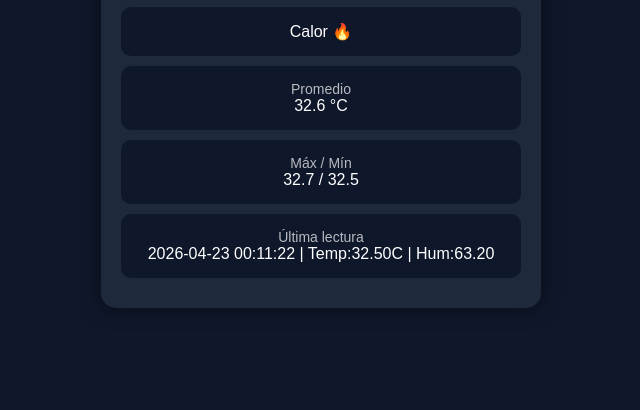
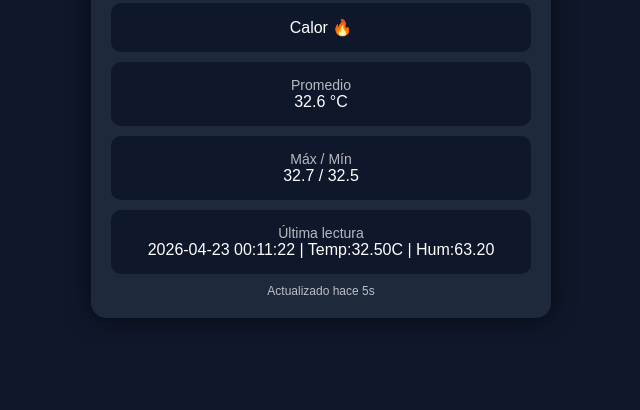
Before and after one commit to manumartinezmm00-ctrl/detector, a plain HTML site: page index.html in a window 1280 px wide. Shown: the part 406-816 px from the top of the page, without its empty margins (319-959 px from the left). Drawn offline with Linux system fonts and the light colour scheme.

Commit message:
Update index.html

```diff
--- a/index.html
+++ b/index.html
@@ -16,11 +16,11 @@ body{
 }
 
 .container{
-  width:400px;
+  width:420px;
   background:#1e293b;
   padding:20px;
   border-radius:15px;
-  box-shadow:0 0 20px rgba(0,0,0,0.5);
+  box-shadow:0 0 25px rgba(0,0,0,0.6);
 }
 
 h1{
@@ -38,6 +38,7 @@ h1{
 
 .big{
   font-size:40px;
+  transition: transform .2s ease, color .2s ease;
 }
 
 .small{
@@ -50,11 +51,39 @@ h1{
   background:#334155;
   border-radius:10px;
   overflow:hidden;
+  margin-top:5px;
 }
 
 .fill{
   height:100%;
   background:#22c55e;
+  transition: width .4s ease;
+}
+
+/* animación cuando cambia */
+.updated{
+  animation: flash 0.5s ease;
+}
+
+@keyframes flash{
+  0%{color:#22c55e; transform:scale(1.12);}
+  100%{color:white; transform:scale(1);}
+}
+
+.badge{
+  display:inline-block;
+  padding:3px 8px;
+  border-radius:8px;
+  font-size:12px;
+  background:#22c55e;
+  margin-left:8px;
+}
+
+.status{
+  text-align:center;
+  margin-top:10px;
+  font-size:12px;
+  opacity:0.7;
 }
 </style>
 </head>
@@ -96,17 +125,44 @@ h1{
 
 </div>
 
+<!-- sonido -->
+<audio id="beep">
+  <source src="https://actions.google.com/sounds/v1/alarms/beep_short.ogg" type="audio/ogg">
+</audio>
+
 <script>
 
 const URL = "https://raw.githubusercontent.com/manumartinezmm00-ctrl/detector/main/data.txt";
 
+let ultimaLinea = "";
+let lastUpdateTime = null;
+
+// ===== STATUS UI =====
+const status = document.createElement("div");
+status.className = "status";
+document.querySelector(".container").appendChild(status);
+
+// ===== TIEMPO RELATIVO =====
+function tiempoRelativo(){
+  if(!lastUpdateTime) return "--";
+  let diff = Math.floor((Date.now() - lastUpdateTime)/1000);
+  return diff + "s";
+}
+
+// ===== CARGAR DATOS =====
 async function cargarDatos(){
 
   try{
-    const res = await fetch(URL);
+
+    status.innerText = "Actualizando...";
+
+    const res = await fetch(URL + "?t=" + Date.now());
     const text = await res.text();
 
     const lineas = text.trim().split("\n");
+    if(lineas.length === 0) return;
+
+    let lineaActual = lineas[lineas.length-1];
 
     let temps = [];
     let hums = [];
@@ -126,40 +182,60 @@ async function cargarDatos(){
     let ultimaTemp = temps[temps.length-1];
     let ultimaHum = hums[hums.length-1];
 
+    // ===== DETECTAR NUEVO =====
+    let nuevo = lineaActual !== ultimaLinea;
+
+    if(nuevo){
+      document.getElementById("beep").play().catch(()=>{});
+
+      document.getElementById("temp").classList.add("updated");
+      document.getElementById("hum").classList.add("updated");
+
+      setTimeout(()=>{
+        document.getElementById("temp").classList.remove("updated");
+        document.getElementById("hum").classList.remove("updated");
+      }, 500);
+
+      lastUpdateTime = Date.now();
+      ultimaLinea = lineaActual;
+    }
+
     // ===== UI =====
     document.getElementById("temp").innerText = ultimaTemp + " °C";
     document.getElementById("hum").innerText = ultimaHum + " %";
 
-    // barra
     document.getElementById("bar").style.width = ultimaHum + "%";
 
-    // clima
     let clima = "Normal";
     if(ultimaTemp < 20) clima = "Frío ❄️";
     else if(ultimaTemp > 28) clima = "Calor 🔥";
 
-    document.getElementById("clima").innerText = clima;
+    document.getElementById("clima").innerHTML =
+      clima + (nuevo ? ' <span class="badge">NEW</span>' : '');
 
-    // promedio
     let avg = temps.reduce((a,b)=>a+b,0)/temps.length;
     document.getElementById("avg").innerText = avg.toFixed(1) + " °C";
 
-    // max min
     let max = Math.max(...temps);
     let min = Math.min(...temps);
 
     document.getElementById("maxmin").innerText = max + " / " + min;
 
-    // última fecha
-    document.getElementById("last").innerText = lineas[lineas.length-1];
+    document.getElementById("last").innerText = lineaActual;
+
+    status.innerText = "Actualizado hace " + tiempoRelativo();
 
   }catch(e){
     console.error(e);
+    status.innerText = "Error cargando datos";
   }
 }
 
-// actualizar cada 5s
-setInterval(cargarDatos, 5000);
+// ===== LOOP =====
+setInterval(()=>{
+  cargarDatos();
+}, 5000);
+
 cargarDatos();
 
 </script>
```
